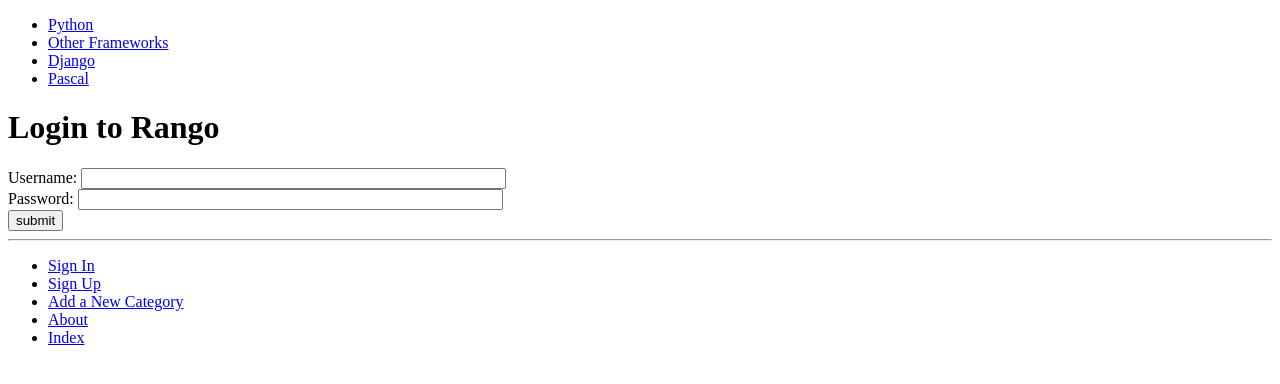
After one commit to Adam5i/tango_with_django_project, a Django app: page /rango/login/ in a window 1280 px wide. The commit adds this page. Shown: the top 384 px of the page. Run offline with Django 3.2, Linux system fonts and the light colour scheme; data comes from the database, SQL or seed files in the repository; both versions use the stored data as it was after the commit.

Commit message:
9th Chapter before exercises

```diff
--- a/rango/admin.py
+++ b/rango/admin.py
@@ -2,7 +2,8 @@
 from __future__ import unicode_literals
 
 from django.contrib import admin
-from rango.models import Category, Page
+from rango.models import Category, Page, UserProfile
+
 
 class PageAdmin(admin.ModelAdmin):
     list_display = ('title', 'category', 'url')
@@ -15,3 +16,4 @@ class CategoryAdmin(admin.ModelAdmin):
 
 admin.site.register(Category, CategoryAdmin)
 admin.site.register(Page, PageAdmin)
+admin.site.register(UserProfile)
--- a/rango/models.py
+++ b/rango/models.py
@@ -3,6 +3,7 @@ from __future__ import unicode_literals
 
 from django.db import models
 from django.template.defaultfilters import slugify
+from django.contrib.auth.models import User
 
 # Create your models here.
 
@@ -31,3 +32,15 @@ class Page(models.Model):
 
     def __str__(self):
         return self.title
+
+
+class UserProfile(models.Model):
+    # This line is required. Links UserProfile to a User model instance.
+    user = models.OneToOneField(User)
+    # The additional attributes we wish to include.
+    website = models.URLField(blank=True)
+    picture = models.ImageField(upload_to='profile_images', blank=True)
+
+    # Override the __unicode__() method to return out something meaningful!
+    def __str__(self):
+        return self.user.username
--- a/rango/urls.py
+++ b/rango/urls.py
@@ -5,7 +5,14 @@ urlpatterns = [
     url(r'^$', views.index, name='index'),
     url(r'^about/', views.about, name='about'),
     url(r'^add_category/$', views.add_category, name='add_category'),
+
     url(r'^category/(?P<category_name_slug>[\w\-]+)/add_page/$', views.add_page, name='add_page'),
+
     url(r'^category/(?P<category_name_slug>[\w\-]+)/$',
         views.show_category, name='show_category'),
+
+    url(r'^register/$', views.register, name='register'),
+    url(r'^login/$', views.user_login, name='login'),
+    url(r'^restricted/', views.restricted, name='restricted'),
+    url(r'^logout/$', views.user_logout, name='logout'),
 ]
--- a/rango/views.py
+++ b/rango/views.py
@@ -1,12 +1,16 @@
 # -*- coding: utf-8 -*-
 #from __future__ import unicode_literals
 
+
+from rango.models import Category, Page
+from rango.forms import CategoryForm, PageForm, UserForm, UserProfileForm
 from django.shortcuts import render
-from rango.models import Category, Page
+from django.contrib.auth import authenticate, login
+from django.http import HttpResponseRedirect, HttpResponse
+from django.core.urlresolvers import reverse
+from django.contrib.auth.decorators import login_required
+from django.contrib.auth import logout
 
-from django.http import HttpResponse
-
-from rango.forms import CategoryForm, PageForm
 
 def index(request):
     category_list = Category.objects.order_by('-likes')[:5]
@@ -15,8 +19,10 @@ def index(request):
 
     return render(request, 'rango/index.html', context_dict)
 
+
 def about(request):
     return render(request, 'rango/about.html')
+
 
 def show_category(request, category_name_slug):
     context_dict = {}
@@ -32,6 +38,8 @@ def show_category(request, category_name_slug):
         context_dict['pages'] = None
 
     return render(request, 'rango/category.html', context_dict)
+
+
 
 def add_category(request):
     form = CategoryForm()
@@ -78,3 +86,66 @@ def add_page(request, category_name_slug):
 
     context_dict = {'form':form, 'category': category}
     return render(request, 'rango/add_page.html', context_dict)
+
+
+def register(request):
+    registered = False
+    if request.method == 'POST':
+        user_form = UserForm(data=request.POST)
+        profile_form = UserProfileForm(data=request.POST)
+
+        if user_form.is_valid() and profile_form.is_valid():
+            user = user_form.save()
+            user.set_password(user.password)
+            user.save()
+
+            profile = profile_form.save(commit=False)
+            profile.user = user
+            if 'picture' in request.FILES:
+                profile.picture = request.FILES['picture']
+            profile.save()
+            registered = True
+
+        else:
+            print(user_form.errors, profile_form.errors)
+    else:
+        user_form = UserForm()
+        profile_form = UserProfileForm()
+
+    return render(request,
+                  'rango/register.html',
+                  {'user_form': user_form,
+                   'profile_form': profile_form,
+                   'registered': registered
+                  })
+
+
+def user_login(request):
+    if request.method == 'POST':
+        username = request.POST.get('username')
+        password = request.POST.get('password')
+
+        user = authenticate(username=username, password=password)
+
+        if user:
+            if user.is_active:
+                login(request, user)
+                return HttpResponseRedirect(reverse('index'))
+            else:
+                return HttpResponse("Your Rango account is disabled.")
+        else:
+            print("Invalid login details: {0}, {1}".format(username, password))
+            return HttpResponse("Invalid login details supplied.")
+    else:
+        return render(request, 'rango/login.html', {})
+
+
+@login_required
+def restricted(request):
+    return HttpResponse("Since you're logged in, you can see this text!")
+
+
+@login_required
+def user_logout(request):
+    logout(request)
+    return HttpResponseRedirect(reverse('index'))
--- a/tango_with_django_project/settings.py
+++ b/tango_with_django_project/settings.py
@@ -32,7 +32,7 @@ DEBUG = True
 
 ALLOWED_HOSTS = []
 
-
+LOGIN_URL = '/rango/login/'
 # Application definition
 
 INSTALLED_APPS = [
--- /dev/null
+++ b/templates/rango/Login.html
@@ -0,0 +1,20 @@
+<!DOCTYPE html>
+
+{% extends 'rango/base.html' %}
+{% load staticfiles %}
+
+{% block title_block %}
+    Login
+{% endblock %}
+
+{% block body_block %}
+<h1>Login to Rango</h1>
+<form id="login_form" method="post" action="{% url 'login' %}">
+	{% csrf_token %}
+	Username: <input type="text" name="username" value="" size="50" />
+	<br />
+	Password: <input type="password" name="password" value="" size="50" />
+	<br />
+	<input type="submit" value="submit" />
+</form>
+{% endblock %}
--- a/templates/rango/base.html
+++ b/templates/rango/base.html
@@ -28,10 +28,18 @@
 
 		<div>
 			<ul>
-				<li><a href="{% url 'add_category' %}">Add New Category</a></li>
-				<li><a href="{% url 'about' %}">About</a></li>
-				<li><a href="{% url 'index' %}">Index</a></li>
+				{% if user.is_authenticated %}
+					<li><a href="{% url 'restricted' %}">Restricted Page</a></li>
+					<li><a href="{% url 'logout' %}">Logout</a></li>
+				{% else %}
+					<li><a href="{% url 'login' %}">Sign In</a></li>
+					<li><a href="{% url 'register' %}">Sign Up</a></li>
+				{% endif %}
+					<li><a href="{% url 'add_category' %}">Add a New Category</a></li>
+					<li><a href="{% url 'about' %}">About</a></li>
+					<li><a href="{% url 'index' %}">Index</a></li>
 			</ul>
+
 		</div>
 	</body>
 </html>
--- a/templates/rango/index.html
+++ b/templates/rango/index.html
@@ -9,7 +9,11 @@
 {% block body_block %}
 	<div>
 		<h1>Rango says...</h1>
-			hey there partner!
+			{% if user.is_authenticated %}
+  		  		howdy {{ user.username }}!
+			{% else %}
+				hey there partner!
+			{% endif %}
 		</div>
 
 
```
Also changed, not shown: rango/forms.py (+14 -1 lines), templates/rango/register.html (added, +29 -0 lines), db.sqlite3, rango/migrations/0005_userprofile.py (added), 6 other files.
